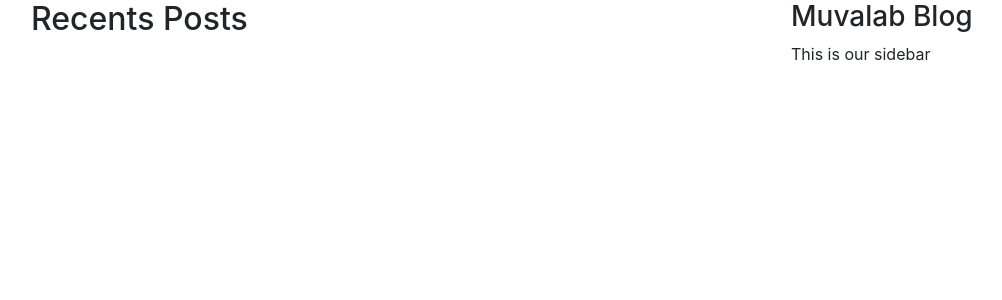
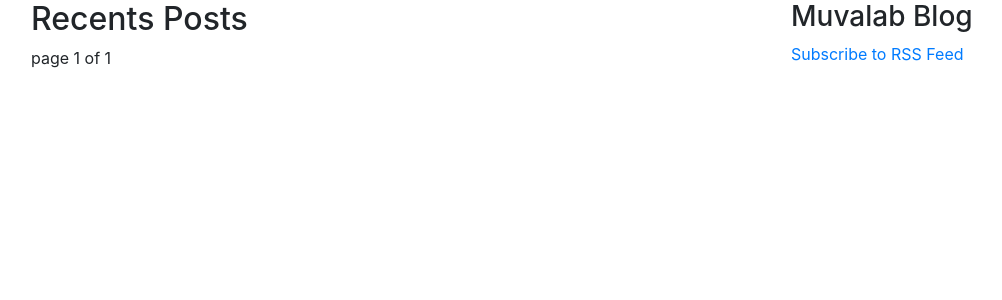
Before and after one commit to Mohamed-awad/blog, a Django app: page /blog/ in a window 1280 px wide. Shown: the top 300 px of the page, without its empty margins (54-1056 px from the left). Run offline with Django 3.2, Linux system fonts and the light colour scheme; data that the repository does not hold is empty; some libraries are stand-ins or nearby versions.

Commit message:
finish the blog from taturials

```diff
--- a/blog/blog_app/admin.py
+++ b/blog/blog_app/admin.py
@@ -7,7 +7,6 @@ class PostAdmin(admin.ModelAdmin):
   list_filter = ('status', 'created', 'publish', 'author')
   search_fields = ('title', 'author')
   prepopulated_fields = {'slug': ('title',)}
-  raw_id_fields = ('author',)
   date_hierarchy = 'publish'
   ordering = ['status', 'publish']
 
--- a/blog/blog_app/templates/blog/base.html
+++ b/blog/blog_app/templates/blog/base.html
@@ -14,9 +14,17 @@
         {% endblock %}
       </div>
       <div class="col-md-4">
-        <h3>Muvalab Blog</h3>
-        <p>This is our sidebar</p>
+        <h3 class="page-header">Muvalab Blog</h3>
+        <p><a href="{% url 'blog:post_feed' %}" target="_blank">Subscribe to RSS Feed</a></p>
       </div>
+      <div id="fb-root"></div>
+      <script>(function(d, s, id) {
+        var js, fjs = d.getElementsByTagName(s)[0];
+        if (d.getElementById(id)) return;
+        js = d.createElement(s); js.id = id;
+        js.src = 'https://connect.facebook.net/en_US/sdk.js#xfbml=1&version=v3.1&appId=314700825747438&autoLogAppEvents=1';
+        fjs.parentNode.insertBefore(js, fjs);
+      }(document, 'script', 'facebook-jssdk'));</script>
     </div>
   </div>
 </body>
--- /dev/null
+++ b/blog/blog_app/templates/blog/pagination.html
@@ -0,0 +1,15 @@
+<div class="container">
+  <div class="row">
+    <span class="pagination">
+      {% if page.has_previous %}
+        <a href="?page={{ page.previous_page_number }}">previous</a>
+      {% endif %}
+      <span class="active">
+        page {{ page.number }} of {{ page.paginator.num_pages }}
+      </span>
+      {% if page.has_next %}
+        <a href="?page={{ page.next_page_number }}">next</a>
+      {% endif %}
+    </span>
+  </div>
+</div>
--- a/blog/blog_app/templates/blog/post/list.html
+++ b/blog/blog_app/templates/blog/post/list.html
@@ -10,4 +10,5 @@
     <p class="small">Published {{ post.publish }} by {{ post.author }}</p>
     <p>{{ post.body|truncatewords:25|linebreaks }}</p>
   {% endfor %}
+  {% include "blog/pagination.html" with page=posts %}
 {% endblock %}
--- a/blog/blog_app/urls.py
+++ b/blog/blog_app/urls.py
@@ -1,9 +1,11 @@
 from django.conf.urls import url
 from . import views
+from .feeds import PostFeed
 
-app_name='blog'
+app_name = 'blog'
 
 urlpatterns = [
   url(r'^$', views.post_list, name='post_list'),
   url(r'^(?P<year>\d{4})/(?P<month>\d{2})/(?P<day>\d{2})/(?P<post>[-\w]+)/$', views.post_detail, name='post_detail'),
+  url(r'^feed/$', PostFeed(), name='post_feed')
 ]
--- a/blog/blog_app/views.py
+++ b/blog/blog_app/views.py
@@ -1,9 +1,18 @@
 from django.shortcuts import render, get_object_or_404
+from django.core.paginator import Paginator, PageNotAnInteger, EmptyPage
 from .models import Post
 
 
 def post_list(request):
-  posts = Post.published.all()
+  list_objects = Post.published.all()
+  paginator = Paginator(list_objects, 3)
+  page = request.GET.get('page')
+  try:
+    posts = paginator.page(page)
+  except PageNotAnInteger:
+    posts = paginator.page(1)
+  except EmptyPage:
+    posts = paginator.page(paginator.num_pages)
   return render(request, 'blog/post/list.html', {'posts': posts})
 
 
--- a/config/urls.py
+++ b/config/urls.py
@@ -13,11 +13,19 @@ Including another URLconf
     1. Import the include() function: from django.urls import include, path
     2. Add a URL to urlpatterns:  path('config/', include('config.urls'))
 """
+from django.conf.urls import url
 from django.contrib import admin
 from django.urls import path, include
+from django.contrib.sitemaps.views import sitemap
+from blog.blog_app.sitemaps import PostSitemap
+
+sitemaps = {
+  'posts': PostSitemap
+}
 
 urlpatterns = [
   path('admin/', admin.site.urls),
   path('blog/', include('blog.blog_app.urls', namespace='blog')),
-
+  path('tinymce/', include('tinymce.urls')),
+  url(r'^sitemap\.xml$', sitemap, {'sitemaps': sitemaps}, name='django.contrib.sitemaps.views.sitemap')
 ]
```
Also changed, not shown: blog/blog_app/feeds.py (added, +18 -0 lines), blog/blog_app/sitemaps.py (added, +13 -0 lines), blog/blog_app/templates/blog/post/detail.html (+6 -3 lines), config/settings.py (+13 -7 lines).
